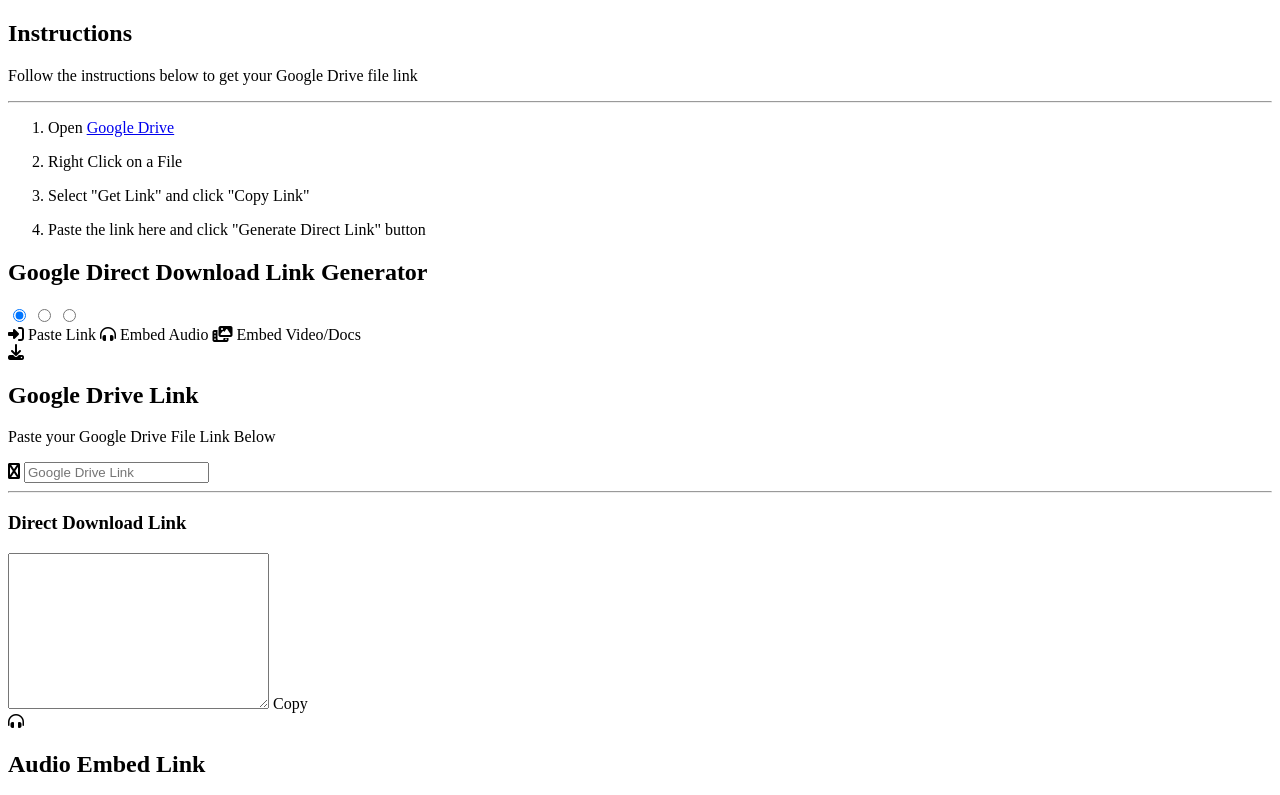
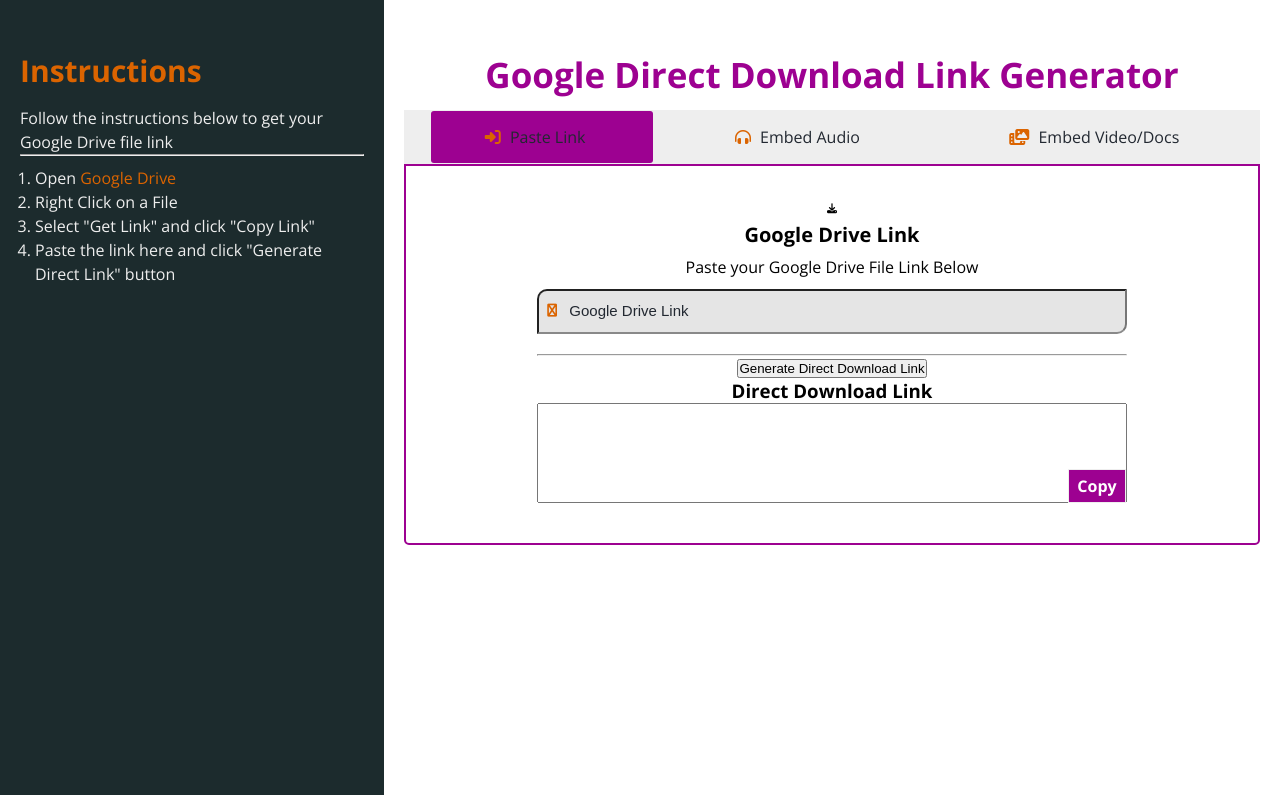
Before and after one commit to ianchan3/08-Google-Drive-Download-Link-Generator, a plain HTML site: page index.html in a window 1280 px wide. Shown: the top 795 px of the page. Drawn offline with nearby package versions, Linux system fonts and the light colour scheme.

Commit message:
CSS Completed

```diff
--- a/css/styles.css
+++ b/css/styles.css
@@ -0,0 +1,329 @@
+@import url('https://fonts.googleapis.com/css2?family=Open+Sans:wght@300;400;600;700&display=swap');
+
+:root {
+    --white: #fff;
+    --black: #1c2b2d;
+    --blue: #31326f;
+    --color-primary: #9d0191;
+   --color-sec: #db6400;
+   --color-grey: #eee;
+   --color-dark-grey: #222831;
+}
+
+* {
+    margin: 0;
+    padding: 0;
+    box-sizing: border-box;
+}
+
+html {
+    font-size: 10px;
+}
+
+body {
+    font-family: 'Open Sans', sans-serif;
+}
+
+p {
+    font-size: 1.6rem;
+    line-height: 1.5;
+}
+
+img {
+    width: 100%;
+}
+
+.container {
+    max-width: 900px;
+    margin: 0 auto;
+    padding: 0 20px;
+}
+
+.main-container {
+  display: flex;
+  /* justify-content: center; */
+}
+
+.instructions {
+  font-size: 1.6rem;
+  width: 30%;
+  height: 100vh;
+  background-color: var(--black);
+  padding-top: 5rem;
+  color: #eee;
+}
+
+.instructions h2 {
+  font-size: 3rem;
+  color: var(--color-sec);
+  margin-bottom: 1rem;
+  padding-bottom: 5px;
+}
+
+.instructions h2::after {
+  content: "";
+  position: absolute;
+  left: 0;
+  bottom: 0;
+  width: 25%;
+  height: 2px;
+  background-color: #eee;
+}
+
+.instructions ol {
+  padding: 1rem 0 0 1.5rem;
+}
+
+.instructions ol a {
+  color: var(--color-sec);
+  text-decoration: none;
+}
+
+.download-link {
+  width: 70%;
+  padding-top: 5rem;
+}
+
+.download-link section {
+  border: 2px solid var(--color-primary);
+  border-radius: 0 0 5px 5px;
+  padding: 5px
+}
+
+main h1 {
+  display: block;
+  font-size: 3.5rem;
+  font-weight: 700;
+  line-height: 5rem;
+  color: var(--color-primary);
+  text-align: center;
+  padding-bottom: 1rem;
+}
+
+main input[type=radio] {
+  display: none;
+}
+
+main nav {
+  display: flex;
+  justify-content: space-around;
+  align-items: center;
+  border: 1px solid #eee;
+  padding: 5px;
+  position: relative;
+  background-color: var(--color-grey);
+  z-index: 1;
+}
+
+main nav label {
+  font-size: 1.6rem;
+  font-weight: 500;
+  padding: 1rem;
+  position: relative;
+  color: var(--color-dark-grey);
+  cursor: pointer;
+}
+
+main nav label i {
+  padding-right: 5px;
+  color: var(--color-sec);
+}
+
+nav .slide {
+  position: absolute;
+  top: 0;
+  left: 3%;
+  width: 26%;
+  padding: 0 1rem;
+  height: 100%;
+  background-color: var(--color-primary);
+  border-radius: 3px;
+  z-index: -1;
+  transition: all .3s
+}
+
+#register:checked ~ nav .slide {
+  left: 31%;
+}
+
+#reset:checked ~ nav .slide {
+  left: 66%;
+}
+
+#login:checked ~ nav label .login,
+#register:checked ~ nav label .register,
+#reset:checked ~ nav label .reset {
+  color: #fff
+
+}
+
+.content {
+  display: none;
+}
+
+#login:checked ~ section .content-link {
+  display: block;
+}
+
+#register:checked ~ section .content-audio {
+  display: block;
+}
+
+#reset:checked ~ section .content-video {
+  display: block;
+}
+
+section .content {
+  margin: 3rem auto;
+  text-align: center;
+}
+
+content > i {
+  font-size: 3rem;
+  color: var(--color-sec);
+  border: 2px solid;
+  padding: 8px;
+  border-radius: 5rem;
+}
+
+.content h2 {
+  font-size: 2rem;
+  line-height: 2;
+  padding: 0 1rem;
+  position: relative;
+}
+
+.content p {
+  padding-bottom: 1rem;
+}
+
+.content form {
+  width: 70%;
+  margin: 0 auto;
+  display: flex;
+  flex-direction: column;
+}
+
+.content form label {
+  position: relative;
+  margin: 0 auto;
+  width: 100%;
+}
+
+.content form label input {
+  display: block;
+  width: 100%;
+  padding: 1.3rem 3rem;
+  border-radius: 10px 0 10px 0;
+  border-bottom: 2px solid rgba(0,0,0,.4);
+  margin-bottom: 2rem;
+  background-color: rgba(0,0,0,.1);
+  outline: none;
+  color: var(--color-dark-grey);
+  transition: all .3s
+}
+
+.content form label input:valid {
+  font-size: 1.6rem;
+  border-bottom: 2px solid green;
+  background-color: #E8F0FE;
+}
+.content form i {
+  position: absolute;
+  left: 1rem;
+  top: 1.5rem;
+  font-size: 1.3rem;
+  color: var(--color-sec);
+}
+
+::placeholder {
+  color: var(--color-dark-grey);
+  font-size: 1.5rem;
+}
+
+.embed-code {
+  font-size: 1.6rem;
+  position: relative;
+}
+.content form textarea {
+  width: 100%;
+  height: 10rem;
+  outline: none;
+  font-size: 1.6rem;
+  font-family: inherit;
+}
+
+.embed-code span {
+  position: absolute;
+  right: 1px;
+  bottom: 5px;
+  font-size: 1.6rem;
+  font-weight: bold;
+  color: #fff;
+  background-color: var(--color-primary);
+  padding: 5px 8px;
+  border: 1px solid #eee;
+  cursor: pointer;
+  transition: all .3s;
+}
+
+.embed-code span:hover {
+  font-size: 1.8rem;
+}
+
+.content .btn {
+  padding: 1.2rem;
+  font-size: 1.6rem;
+  font-weight: 700;
+  background-color: var(--color-sec);
+  outline: none;
+  border: none;
+  border-radius: 3px;
+  color: white;
+  cursor: pointer;
+  /* box-shadow: 0 1rem 2rem rgba(0,0,0,.3); */
+  transition: all .3s;
+}
+
+.content .btn:hover {
+  transform: translateY(-3px);
+  background-color: var(--color-primary);
+}
+
+button.clear {
+  font-size: 1.6rem;
+  color: #fff;
+  background-color: red;
+  padding: .8rem;
+  margin-top: 1rem;
+  font-weight: 700;
+  outline: none;
+  border: none;
+  border-radius: 3px;
+  cursor: pointer;
+  transition: all .3s;
+}
+
+button.clear:hover {
+  background-color: orangered;
+}
+
+/* MEDIA QUERIES */
+@media screen and (max-width: 750px) {
+  .main-container {
+      display: flex;
+      flex-direction: column-reverse;
+  }
+  .instructions {
+      width: 100%;
+  }
+
+  .download-link {
+      width: 100%;
+      padding-bottom: 20px;
+  }
+  .download-link h1 {
+      font-size: 3rem;
+      line-height: 1;
+  }
+}
--- a/index.html
+++ b/index.html
@@ -44,14 +44,15 @@
               <i class="fas fa-sign-in-alt"></i>
               Paste Link
             </label>
-            <label for="login" class="login">
+            <label for="register" class="login">
               <i class="fas fa-headphones-alt"></i>
               Embed Audio
             </label>
-            <label for="login" class="login">
+            <label for="reset" class="login">
               <i class="fas fa-photo-video"></i>
               Embed Video/Docs
             </label>
+            <div class="slide"></div>
           </nav>
           <section>
             <div class="content content-link">
@@ -65,6 +66,7 @@
                 </label>
                 <div class="embed-code">
                   <hr>
+                  <button>Generate Direct Download Link</button>
                   <h3>Direct Download Link</h3>
                   <textarea name="" id="embed-audio" class="embed" cols="30" rows="10"></textarea>
                   <span class="copy">Copy</span>
```
